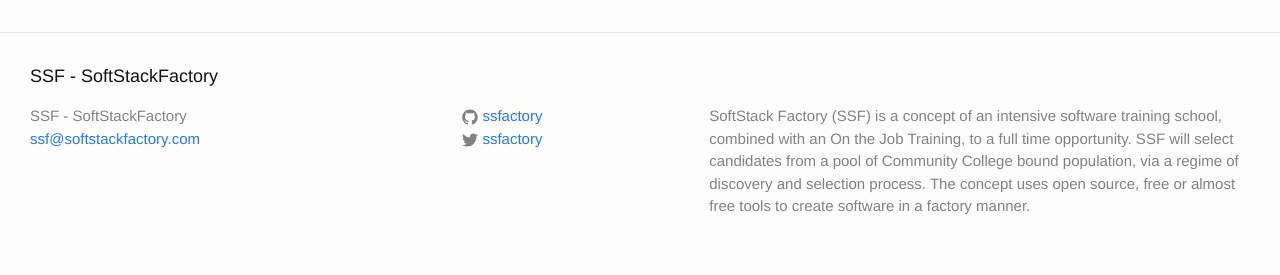
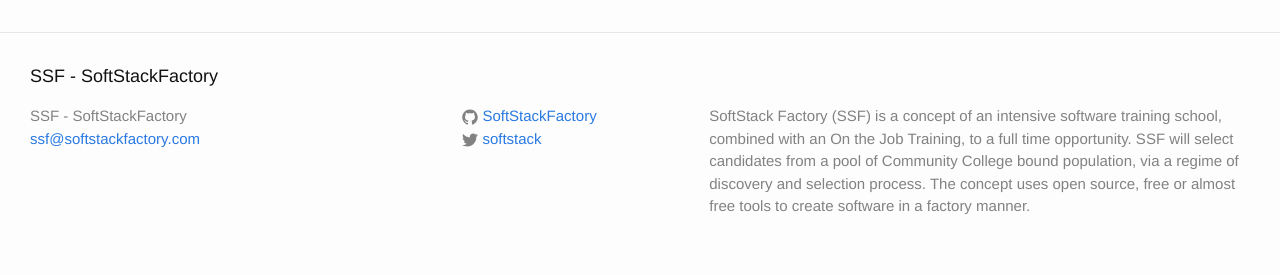
Before and after one commit to SoftStackFactory/jekyll-demo, a Jekyll site: the page built from index.html, in a window 1280 px wide. Shown: the part 673-948 px from the top of the page. Built offline with Jekyll 4.4.1, drawn with Linux system fonts in a browser that asks for light colours.

Commit message:
Corrected twitter and github links

```diff
--- a/_config.yml
+++ b/_config.yml
@@ -9,8 +9,8 @@
   free or almost free tools to create software in a factory manner.
 baseurl: "/jekyll-demo" # the subpath of your site, e.g. /blog/
 url: "http://softstackfactory.github.io/" # the base hostname & protocol for your site
-twitter_username: ssfactory
-github_username:  ssfactory
+twitter_username: softstack
+github_username:  SoftStackFactory
 
 # Build settings
 markdown: kramdown
```
